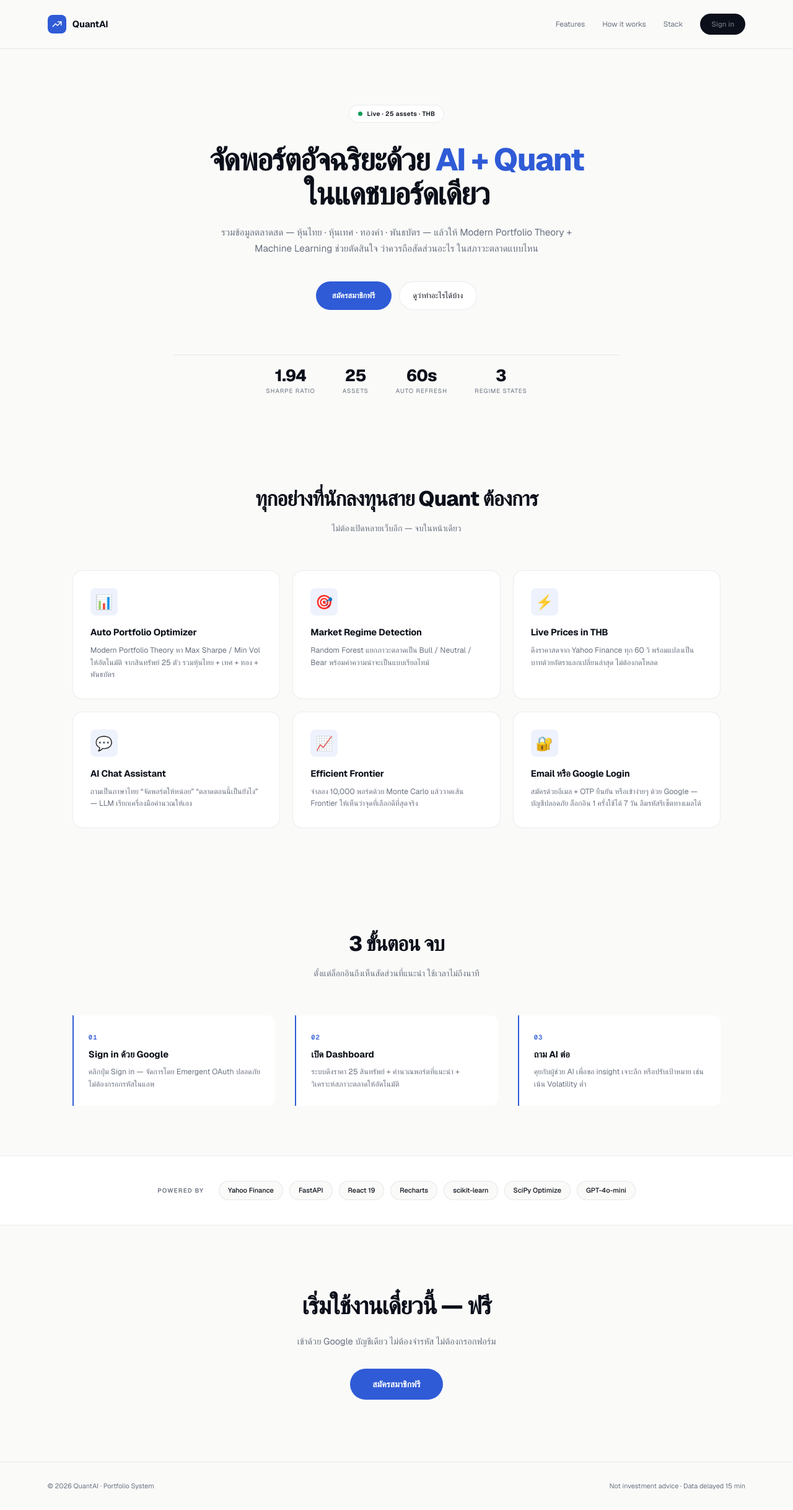
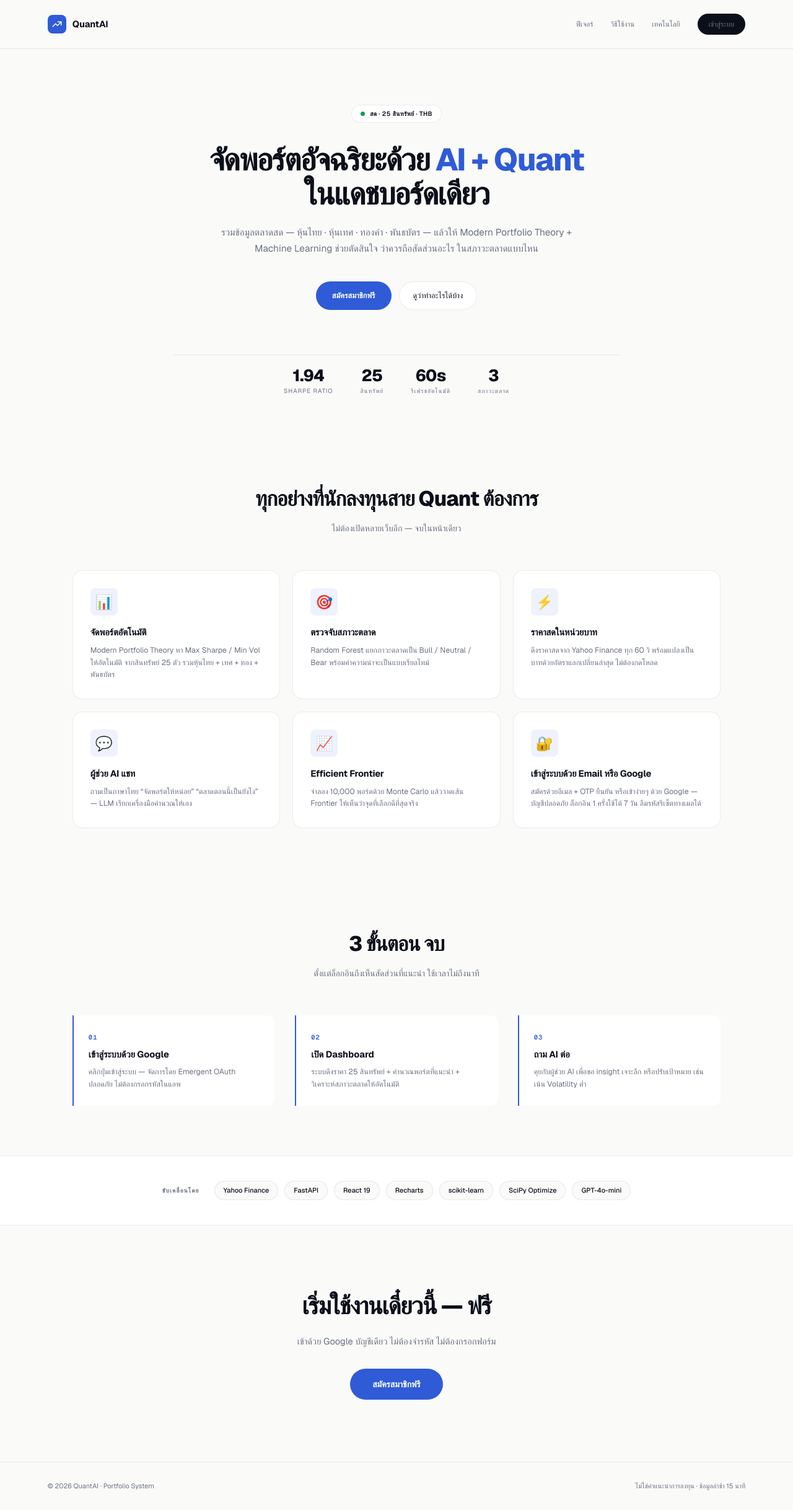
Before and after one commit to Laporamat/proyearfour, a React (Vite) app in the folder frontend/: page / in a window 1280 px wide. Shown: the whole page at 62% size. Built offline with nearby package versions, Linux system fonts and the light colour scheme; no server answers.

Commit message:
แปลภาษาไทยในหน้า Landing ให้สมบูรณ์
Co-authored-by: Laporamat <185518152+Laporamat@users.noreply.github.com>

```diff
--- a/frontend/src/pages/Landing.jsx
+++ b/frontend/src/pages/Landing.jsx
@@ -28,22 +28,22 @@ export default function Landing() {
           <span>QuantAI</span>
         </div>
         <div className={s.navLinks}>
-          <a href="#features">Features</a>
-          <a href="#how">How it works</a>
-          <a href="#stack">Stack</a>
+          <a href="#features">ฟีเจอร์</a>
+          <a href="#how">วิธีใช้งาน</a>
+          <a href="#stack">เทคโนโลยี</a>
           {user ? (
             <button data-testid="landing-dashboard-btn" className={s.btnDark} onClick={() => navigate('/dashboard')}>
               Dashboard →
             </button>
           ) : (
-            <Link data-testid="landing-login-btn" to="/login" className={s.btnDark}>Sign in</Link>
+            <Link data-testid="landing-login-btn" to="/login" className={s.btnDark}>เข้าสู่ระบบ</Link>
           )}
         </div>
       </nav>
       {/* ── Hero ────────────────────────── */}
       <header className={s.hero}>
         <div className={s.heroTag}>
-          <span className="pulse-dot green" /> Live · 25 assets · THB
+          <span className="pulse-dot green" /> สด · 25 สินทรัพย์ · THB
         </div>
         <h1 className={s.heroTitle}>
           จัดพอร์ตอัจฉริยะด้วย <span className={s.accent}>AI + Quant</span>
@@ -62,9 +62,9 @@ export default function Landing() {
         </div>
         <div className={s.heroStats}>
           <div><b>1.94</b><span>Sharpe Ratio</span></div>
-          <div><b>25</b><span>Assets</span></div>
-          <div><b>60s</b><span>Auto refresh</span></div>
-          <div><b>3</b><span>Regime states</span></div>
+          <div><b>25</b><span>สินทรัพย์</span></div>
+          <div><b>60s</b><span>รีเฟรชอัตโนมัติ</span></div>
+          <div><b>3</b><span>สภาวะตลาด</span></div>
         </div>
       </header>
 
@@ -104,7 +104,7 @@ export default function Landing() {
 
       {/* ── Stack strip ──────────────────── */}
       <section id="stack" className={s.stackStrip}>
-        <span className={s.stackLabel}>Powered by</span>
+        <span className={s.stackLabel}>ขับเคลื่อนโดย</span>
         <div className={s.stackTags}>
           {['Yahoo Finance', 'FastAPI', 'React 19', 'Recharts', 'scikit-learn', 'SciPy Optimize', 'GPT-4o-mini'].map(t => (
             <span className={s.tag} key={t}>{t}</span>
@@ -123,30 +123,30 @@ export default function Landing() {
 
       <footer className={s.footer}>
         <span>© 2026 QuantAI · Portfolio System</span>
-        <span>Not investment advice · Data delayed 15 min</span>
+        <span>ไม่ใช่คำแนะนำการลงทุน · ข้อมูลล่าช้า 15 นาที</span>
       </footer>
     </div>
   )
 }
 
 const FEATURES = [
-  { icon:'📊', title:'Auto Portfolio Optimizer',
+  { icon:'📊', title:'จัดพอร์ตอัตโนมัติ',
     desc:'Modern Portfolio Theory หา Max Sharpe / Min Vol ให้อัตโนมัติ จากสินทรัพย์ 25 ตัว รวมหุ้นไทย + เทศ + ทอง + พันธบัตร' },
-  { icon:'🎯', title:'Market Regime Detection',
+  { icon:'🎯', title:'ตรวจจับสภาวะตลาด',
     desc:'Random Forest แยกภาวะตลาดเป็น Bull / Neutral / Bear พร้อมค่าความน่าจะเป็นแบบเรียลไทม์' },
-  { icon:'⚡', title:'Live Prices in THB',
+  { icon:'⚡', title:'ราคาสดในหน่วยบาท',
     desc:'ดึงราคาสดจาก Yahoo Finance ทุก 60 วิ พร้อมแปลงเป็นบาทด้วยอัตราแลกเปลี่ยนล่าสุด ไม่ต้องกดโหลด' },
-  { icon:'💬', title:'AI Chat Assistant',
+  { icon:'💬', title:'ผู้ช่วย AI แชท',
     desc:'ถามเป็นภาษาไทย “จัดพอร์ตให้หน่อย” “ตลาดตอนนี้เป็นยังไง” — LLM เรียกเครื่องมือคำนวณให้เอง' },
   { icon:'📈', title:'Efficient Frontier',
     desc:'จำลอง 10,000 พอร์ตด้วย Monte Carlo แล้ววาดเส้น Frontier ให้เห็นว่าจุดที่เลือกดีที่สุดจริง' },
-  { icon:'🔐', title:'Email หรือ Google Login',
+  { icon:'🔐', title:'เข้าสู่ระบบด้วย Email หรือ Google',
     desc:'สมัครด้วยอีเมล + OTP ยืนยัน หรือเข้าง่ายๆ ด้วย Google — บัญชีปลอดภัย ล็อกอิน 1 ครั้งใช้ได้ 7 วัน ลืมรหัสรีเซ็ตทางเมลได้' },
 ]
 
 const STEPS = [
-  { title:'Sign in ด้วย Google',
-    desc:'คลิกปุ่ม Sign in — จัดการโดย Emergent OAuth ปลอดภัย ไม่ต้องกรอกรหัสในแอพ' },
+  { title:'เข้าสู่ระบบด้วย Google',
+    desc:'คลิกปุ่มเข้าสู่ระบบ — จัดการโดย Emergent OAuth ปลอดภัย ไม่ต้องกรอกรหัสในแอพ' },
   { title:'เปิด Dashboard',
     desc:'ระบบดึงราคา 25 สินทรัพย์ + คำนวณพอร์ตที่แนะนำ + วิเคราะห์สภาวะตลาดให้อัตโนมัติ' },
   { title:'ถาม AI ต่อ',
```
